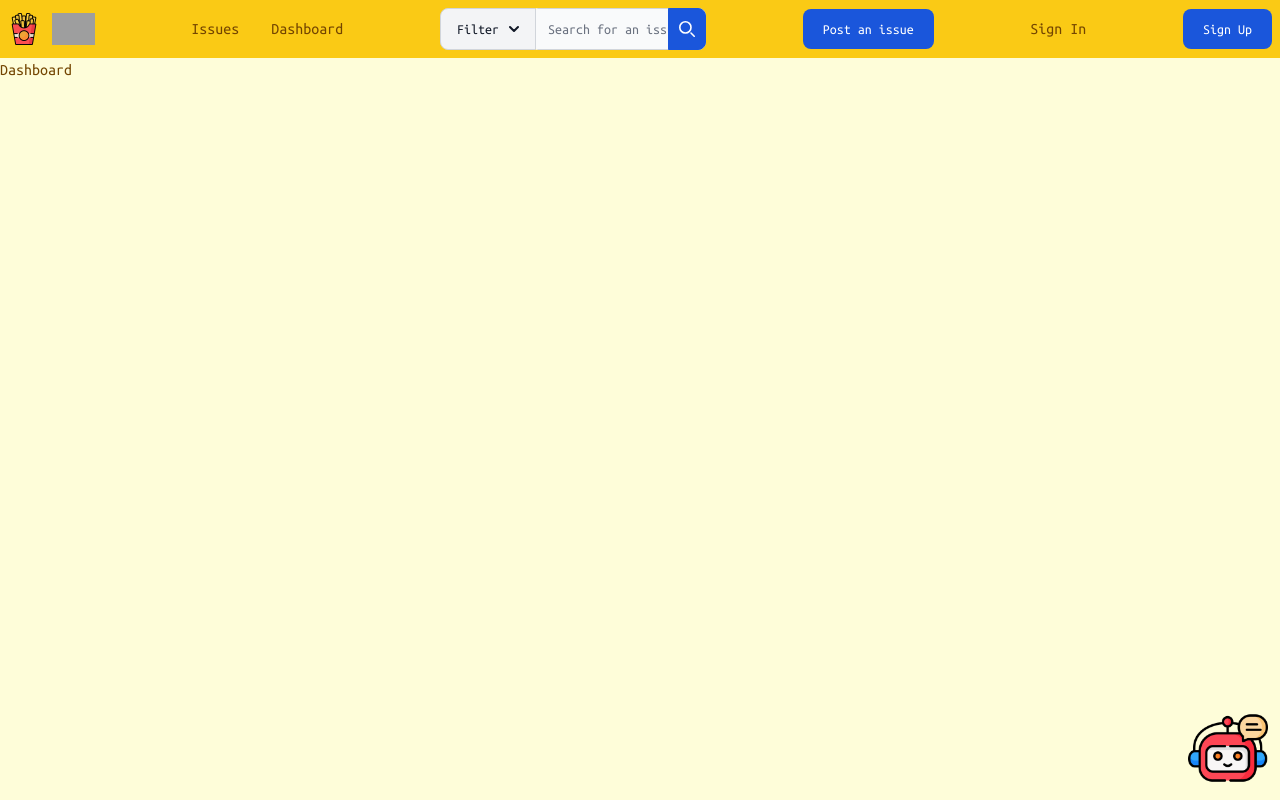
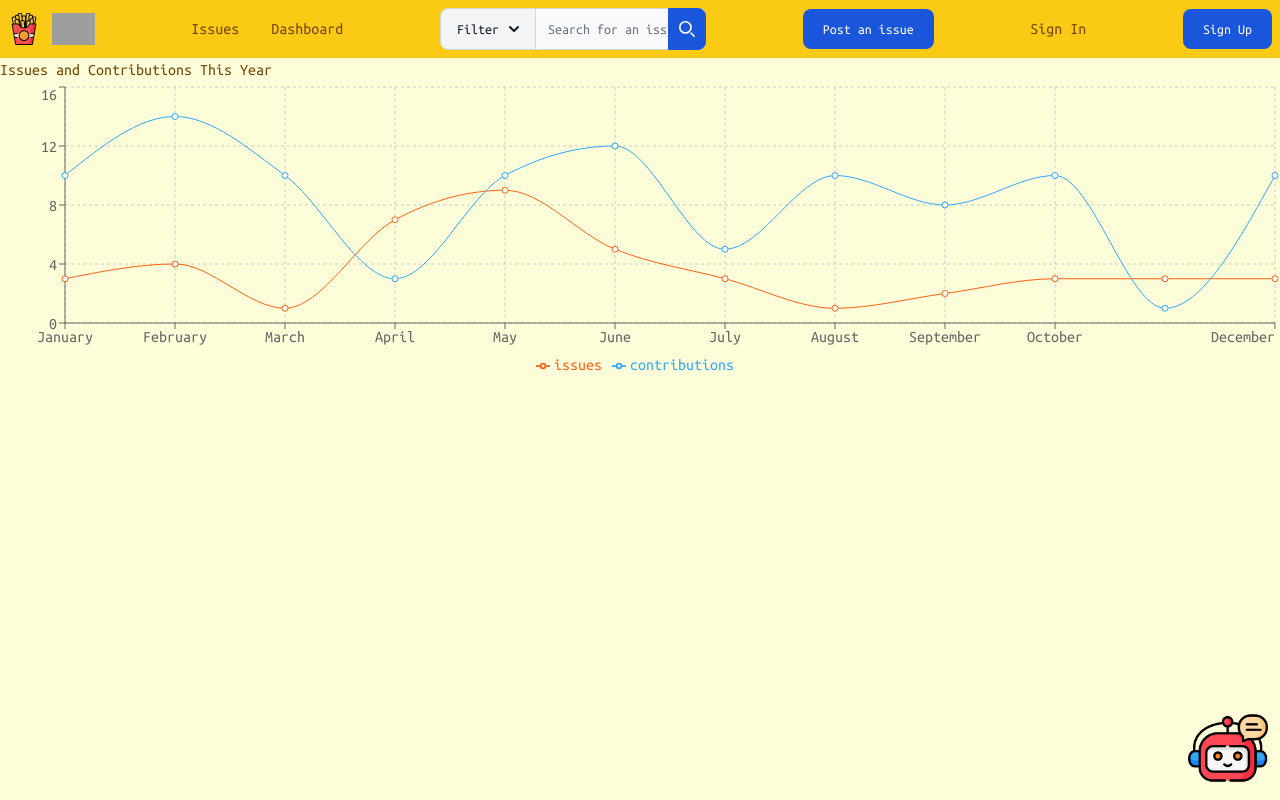
Before and after one commit to XinyuZ0416/GitFries-v2, a Next.js app: page /dashboard in a window 1280 px wide. Shown: the top 800 px of the page. Built offline with nearby package versions, Linux system fonts and the light colour scheme; grey boxes are pictures that could not be loaded.

Commit message:
added chart for Issues and Contributions This Year

```diff
--- a/package.json
+++ b/package.json
@@ -14,7 +14,8 @@
     "next": "15.1.7",
     "react": "^19.0.0",
     "react-dom": "^19.0.0",
-    "react-multi-carousel": "^2.8.5"
+    "react-multi-carousel": "^2.8.5",
+    "recharts": "^2.15.1"
   },
   "devDependencies": {
     "@eslint/eslintrc": "^3",
--- a/src/app/dashboard/page.tsx
+++ b/src/app/dashboard/page.tsx
@@ -1,7 +1,10 @@
+import IssuesContributionsYearlyChart from '@/components/issues-contributions-yearly-chart'
 import React from 'react'
 
 export default function DashboardPage() {
   return (
-    <div>Dashboard</div>
+    <>
+    <IssuesContributionsYearlyChart />
+    </>
   )
 }
--- /dev/null
+++ b/src/components/issues-contributions-yearly-chart.tsx
@@ -0,0 +1,76 @@
+'use client'
+import React from 'react'
+import { LineChart, Line, XAxis, YAxis, CartesianGrid, Tooltip, Legend, ResponsiveContainer } from 'recharts'
+
+export default function IssuesContributionsYearlyChart() {
+  const data = [
+    {
+      name: "January",
+      issues: 3,
+      contributions: 10
+    },{
+      name: "February",
+      issues: 4,
+      contributions: 14
+    },{
+      name: "March",
+      issues: 1,
+      contributions: 10
+    },{
+      name: "April",
+      issues: 7,
+      contributions: 3
+    },{
+      name: "May",
+      issues: 9,
+      contributions: 10
+    },{
+      name: "June",
+      issues: 5,
+      contributions: 12
+    },{
+      name: "July",
+      issues: 3,
+      contributions: 5
+    },{
+      name: "August",
+      issues: 1,
+      contributions: 10
+    },{
+      name: "September",
+      issues: 2,
+      contributions: 8
+    },{
+      name: "October",
+      issues: 3,
+      contributions: 10
+    },{
+      name: "November",
+      issues: 3,
+      contributions: 1
+    },{
+      name: "December",
+      issues: 3,
+      contributions: 10
+    },
+  ];
+
+  return (
+    <>
+    <div>
+      <h3>Issues and Contributions This Year</h3>
+      <ResponsiveContainer width="100%" height={300}>
+        <LineChart data={data}>
+          <CartesianGrid strokeDasharray="3 3" />
+          <XAxis dataKey="name" />
+          <YAxis />
+          <Tooltip />
+          <Legend />
+          <Line type="monotone" dataKey="issues" stroke="#FD6216" />
+          <Line type="monotone" dataKey="contributions" stroke="#32A8FC" />
+        </LineChart>
+    </ResponsiveContainer>
+    </div>
+    </>
+  )
+}
```
Also changed, not shown: 1 other file (tests, documents, lock files or other folders).
